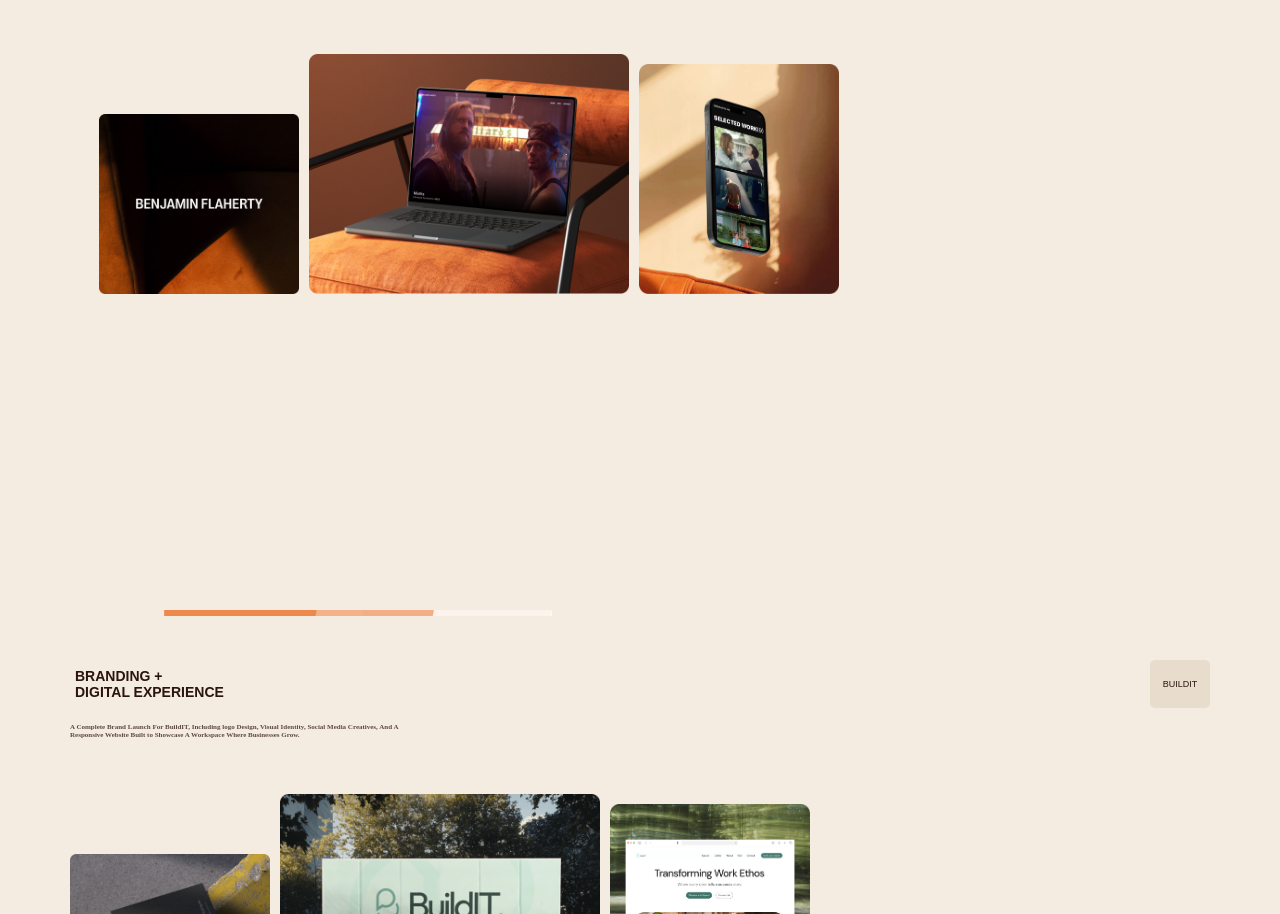
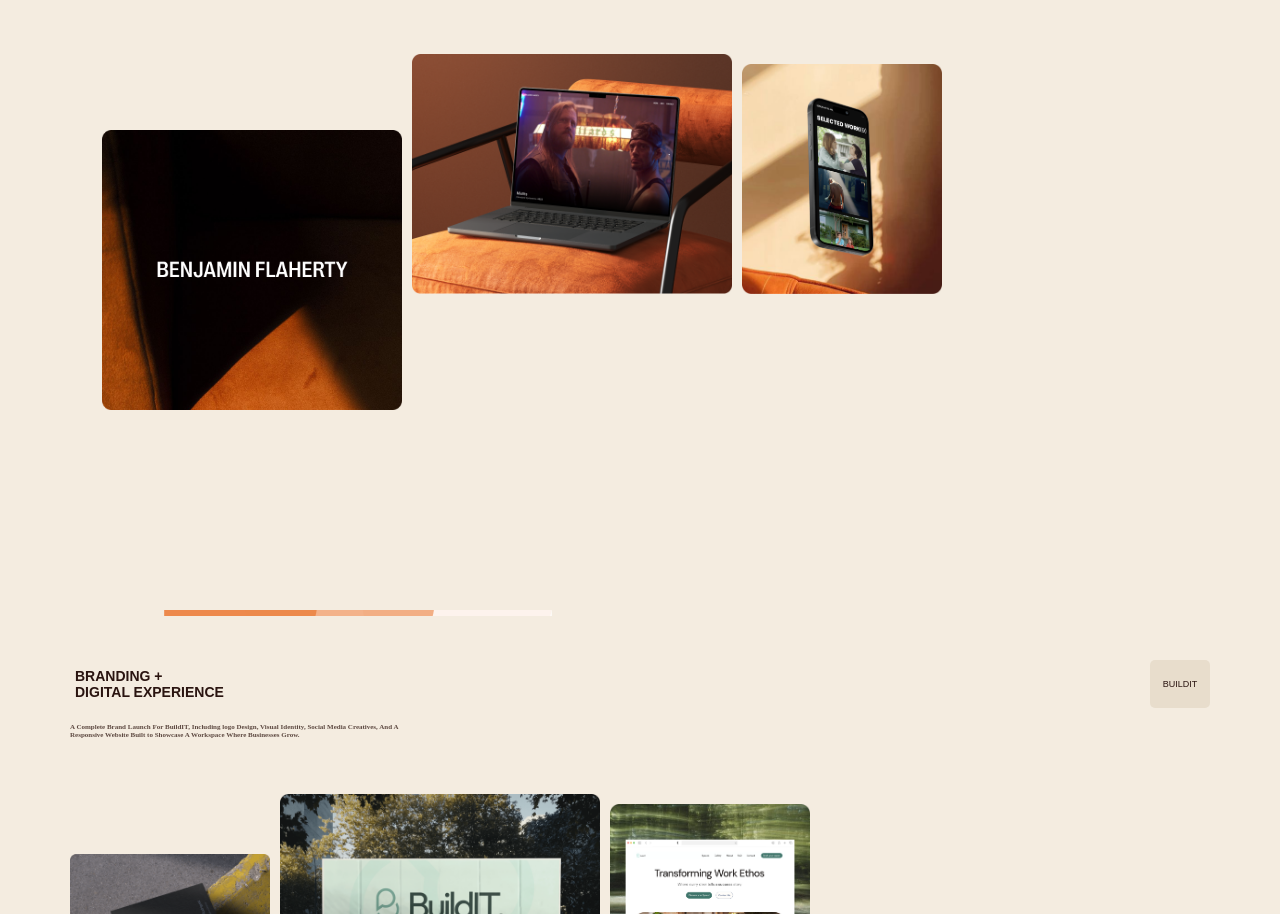
Before and after one commit to annaskhan-dev/RCHYstudio, a React (Vite) app: page / in a window 1280 px wide. Shown: the part 2966-3880 px from the top of the page. Built offline with nearby package versions, Linux system fonts and the light colour scheme.

Commit message:
adding things

```diff
--- a/src/components/benjamin.module.css
+++ b/src/components/benjamin.module.css
@@ -65,13 +65,13 @@ body {
   margin-top: 35px;
   display: flex;
   gap: 10px;
-  margin-left: 7.7vw;
+  margin-left: 8vw;
 }
 .image1 {
-  width: 200px;
-  height: 180px;
+  width: 300px;
+  height: 280px;
   border-radius: 2px;
-  margin-top: 80px;
+  margin-top: 12vh;
 }
 
 .image2 {
```
